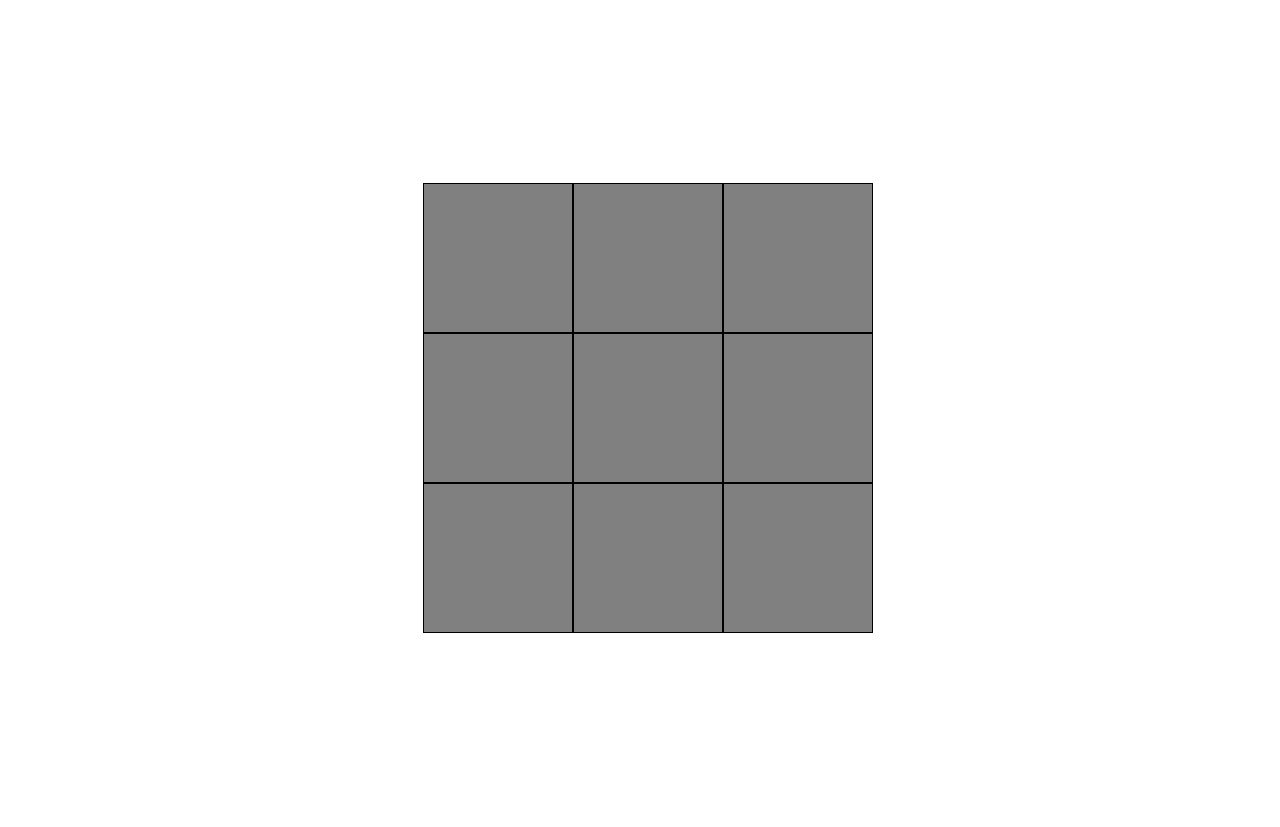
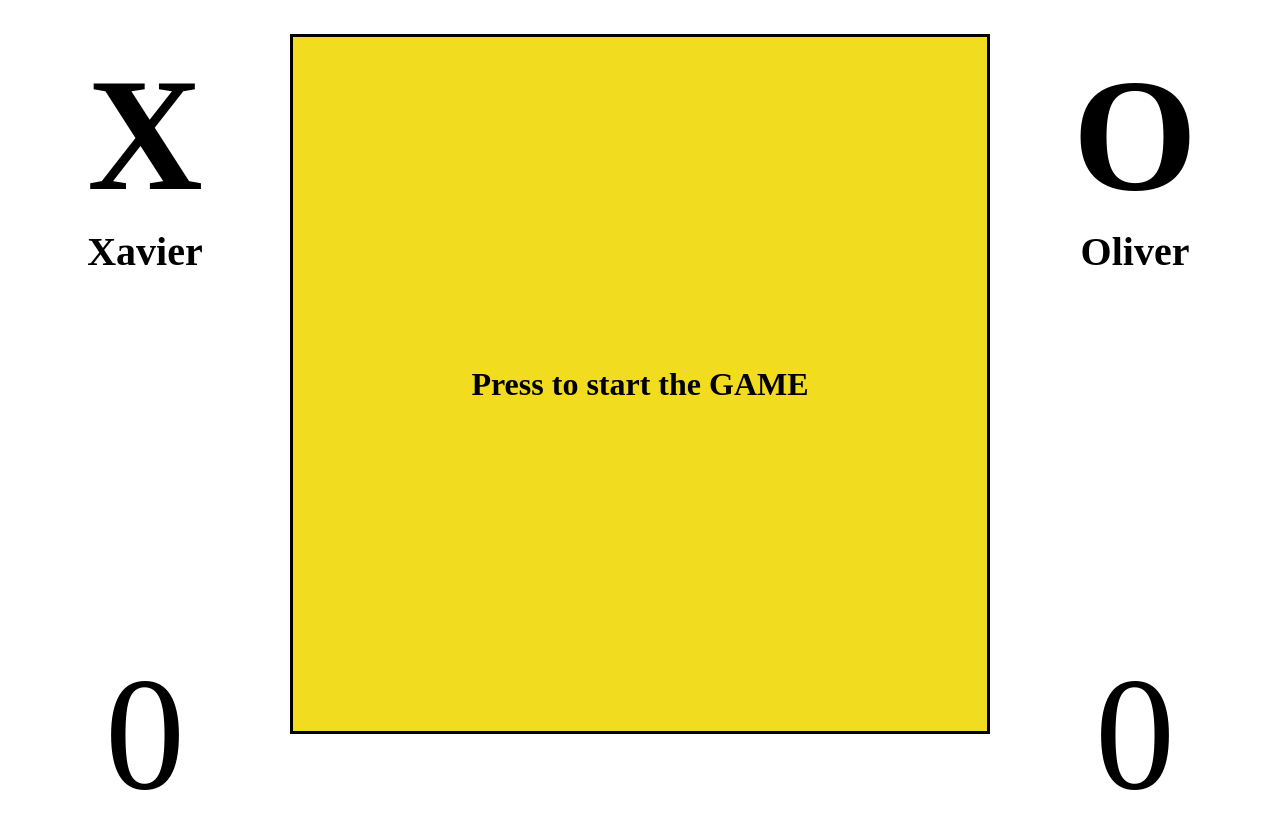
Before and after one commit to mamba0328/ticTacToe, a plain HTML site: page index.html in a window 1280 px wide. Drawn offline with Linux system fonts and the light colour scheme.

Commit message:
the project is semi finished, only AI has left

```diff
--- a/css/style.css
+++ b/css/style.css
@@ -1,3 +1,5 @@
+@import url('https://fonts.googleapis.com/css2?family=Be+Vietnam+Pro:wght@100&display=swap');
+
 * {
     box-sizing: border-box;
 }
@@ -13,25 +15,123 @@ body {
     display: flex;
     align-items: center;
     justify-content: center;
+    margin: 0;
 }
 
 .square {
-    color: white;
-    width: 150px;
-    height: 150px;
+    font-family: 'Be Vietnam Pro', sans-serif;
+    color: rgb(0, 0, 0);
+    width: 33.33%;
+    height: 33.33%;
     border: solid black 1px;
     text-align: center;
     display: flex;
     justify-content: center;
     align-items:center;
     font-weight: 900;
-    font-size: 100px;
+    font-size: 150px;
+    cursor: pointer;
 }
 
 #gameGrid {
-    width: 450px;
-    height: 450px;
-    background-color: gray;
+    position: relative;
+    width: 700px;
+    height: 700px;
+    background-color: rgb(241, 220, 31);
     display: flex;
+    justify-content: center;
+    align-items: center;
     flex-wrap: wrap;
+    border: solid black 3px;
+    cursor: pointer;
+    margin-bottom: 2em;
 }
+
+
+
+#x {
+    height: 100%;
+    width: 30%;
+    display:flex;
+    flex-direction: column;
+    justify-content: space-between;
+    align-items: center;
+    margin: 0;
+    font-size: 500%;
+    margin-top: -10%;
+
+}
+
+
+
+#o {
+    height: 100%;
+    width: 30%;
+    display:flex;
+    flex-direction: column;
+    justify-content: space-between;
+    align-items: center;
+    margin: 0;
+    font-size: 500%;
+    margin-top: -10%;
+}
+
+#x div {
+    display:flex;
+    flex-direction: column;
+    justify-content: start;
+    align-items: center;
+    margin-bottom: 60%;
+}
+
+#o div {
+    display:flex;
+    flex-direction: column;
+    justify-content: start;
+    align-items: center;
+    margin-bottom: 60%;
+}
+
+#x h1 {
+    margin-bottom: 0;
+}
+#x h2 {
+    font-size: 50%;
+    margin-top: 0;
+    cursor: pointer;
+}
+
+#o h1 {
+    margin-bottom: 0;
+}
+#o h2 {
+    font-size: 50%;
+    margin-top: 0;
+    cursor: pointer;
+}
+
+#x p {
+    font-size: 200%;
+ }
+
+ #o p {
+    font-size: 200%;
+ }
+#gameSection {
+    display: flex;
+    flex-direction: column;
+    justify-content: center;
+    align-items: center;
+}
+
+#gameSection button{
+    position: absolute;
+    margin-top: 43%;
+    width: 12%;
+}
+
+#gameSection h2{
+    margin-bottom: 45%;
+    position: absolute;
+    font-size: 200%;
+}
--- a/index.html
+++ b/index.html
@@ -9,6 +9,28 @@
     <script src="js/script.js" defer></script>
 </head>
 <body>
-    <div id='gameGrid'></div>
+    <div id='x'>
+        <div>
+            <h1>X</h1>
+            <h2 id='xName'>NAME</h2>
+        </div>
+
+        <p id='xScore'>0</p>
+    </div>
+    <div id='gameSection'>
+    <h2 id='results'></h1>
+    <div id='gameGrid'>
+        <h1 id='placeHolder'>Press to start the GAME</h1>
+    </div>
+    <button id='restart'>RESTART?</button>
+    </div>
+    <div id='o'>
+        <div>
+            <h1>O</h1>
+            <h2 id='oName'>NAME</h2>
+        </div>
+
+        <p id='oScore'>0</p>
+    </div>
 </body>
 </html>
--- a/js/script.js
+++ b/js/script.js
@@ -1,12 +1,21 @@
+// factory for players
+const player = function(name, marker){
+  return {name, marker}
+}
+
+let xPlayer = player('Xavier', 'X');
+let oPlayer = player('Oliver', 'O');
+
+
 // creats gameField and shows the array keys value
 const gamefield = (() => {
+  const board = [1,1,1,1,1,1,1,1,1];
+  const restart = document.getElementById('restart')
+  const grid = document.getElementById('gameGrid'); //main gamefield
+  restart.style.display = 'none';
+  const create = function () { //generates 9 divs and shows gameboard values, also each has it own id to track then in the array
 
-    const board = [1,1,1,1,1,1,1,1,1];
-    const grid = document.getElementById('gameGrid'); //main gamefield
-
-    const create = function () { //generates 9 divs and shows gameboard values, also each has it own id to track then in the array
     for(i=0;i<board.length; i++){
-
       const square = document.createElement('div');
       square.setAttribute('id',i);
       square.classList.add('square');
@@ -14,7 +23,7 @@ const gamefield = (() => {
 
       //changes borders color on mouseover
       square.addEventListener('mouseover', function(e){
-            e.target.style.border = 'solid 1px blue'
+          e.target.style.border = 'solid 3px rgb(0, 153, 255)'
           })
       square.addEventListener('mouseleave', function(e){
               e.target.style.border = 'solid 1px black'
@@ -22,36 +31,66 @@ const gamefield = (() => {
     }
   }
 
-    //
   const refresh = function () { //will be called after evry choise to display X or O;
       const squares = Array.from(grid.children)
 
       for(i=0; i<squares.length; i++){
-            if(gamefield.board[i] !=1){
+          if(gamefield.board[i] !=1 && restart.style.display === 'none'){
           squares[i].innerText= gamefield.board[i]
        }
       }
   }
 
-    return { refresh, create, board, grid }
- })();
-
- gamefield.create();
-
-// factory for players
- const player = function(name, marker){
-
-     return {name, marker}
+  const clear = function(){
+    for (i=0; i<board.length; i++){
+      board[i]= 1;
+      const squares = Array.from(grid.children);
+      squares[i].innerText = '';
+     }
   }
 
- const xPlayer = player('Xavier', 'X');
- const oPlayer = player('Oliver', 'O');
+  const oName = document.getElementById('oName')
+  const xName = document.getElementById('xName')
+  oName.innerText = oPlayer.name;
+  xName.innerText = xPlayer.name;
 
+  oName.addEventListener('mouseenter', () => oName.style.color = 'rgb(0, 153, 255)')
+  xName.addEventListener('mouseenter', () => xName.style.color = 'rgb(0, 153, 255)')
+
+  oName.addEventListener('mouseleave', () => oName.style.color = 'black')
+  xName.addEventListener('mouseleave', () => xName.style.color = 'black')
+
+  oName.addEventListener('click', () => {
+    let newName = prompt('Enter your name')
+
+    if(newName != '' || newName != null){
+      oName.innerText = newName;
+    }
+  }, {once:true})
+
+  xName.addEventListener('click', () => {
+    let newName = prompt('Enter your name')
+
+    if(newName != '' || newName != null){
+      xName.innerText = newName;
+    }
+  }, {once:true})
+
+
+  return { refresh, create, board, grid, clear, restart }
+})();
 
 //game core
 const game = (() => {
-    const squares = Array.from(gamefield.grid.children);
+
+  //displays results
+  let oCounter = 0;
+  let xCounter = 0;
+  //
   let currentPlayer = 'xPlayer';//needed toggle players between
+  //
+  const results = document.querySelector('#results');
+  results.style.display = 'none';
 
   let chekXResults = function() { //cheks either Xplayer win or not
     const xWinCondts = [["X","X","X",0,0,0,0,0,0], //pack of win conditions for xPlayer
@@ -62,7 +101,9 @@ const gamefield = (() => {
     ["X",0,0,0,"X",0,0,0,"X"],
     [0,0,"X",0,"X",0,"X",0,0]
   ];
+    const xScore= document.getElementById("xScore")
 
+    xScore.innerText = xCounter;
 
     for(i=0; i<gamefield.board.length; i++){
       let matchCount = 0;
@@ -75,7 +116,12 @@ const gamefield = (() => {
         }
 
         if(matchCount === 3){
-            alert('X win');
+          const xName = document.getElementById('xName')
+          const oName = document.getElementById('oName')
+          xCounter+=1;
+          xScore.innerText = xCounter;
+          results.style.display = 'flex';
+          results.innerText = `${xName.innerText} smashed ${oName.innerText}`
           return true
         }
 
@@ -86,7 +132,6 @@ const gamefield = (() => {
       }
 
       if(tieCount===9){
-          alert('This is a TIE')
         return true
       }
 
@@ -103,22 +148,33 @@ const gamefield = (() => {
     [0,0,"O",0,"O",0,"O",0,0]
   ];
 
+    const oScore= document.getElementById("oScore")
+
+    oScore.innerText = oCounter;
 
     for(i=0; i<gamefield.board.length; i++){
       let matchCount = 0;
       for(j=0; j<gamefield.board.length; j++){
         if(gamefield.board[j] === oWinCondts[i][j]){
           matchCount+=1;
+
         }
 
         if(matchCount === 3){
-            alert('O win');
+          const xName = document.getElementById('xName')
+          const oName = document.getElementById('oName')
+          oCounter += 1;
+          oScore.innerText = oCounter;
+          results.style.display = 'flex';
+          results.innerText = `${oName.innerText} smashed ${xName.innerText} `
           return true
         }
       }
     }
   }
 
+  const start = function() {
+    const squares = Array.from(gamefield.grid.children);
     squares.forEach(square => { //let players leave their marker on decided sqaure
     square.addEventListener('click', e => {
         if(gamefield.board[e.target.id] === 1){//cheks either square is empty or not
@@ -128,9 +184,7 @@ const gamefield = (() => {
               currentPlayer = 'oPlayer';//toggle players
 
               if(chekXResults()){ // cheks the results of the game
-                  squares.forEach(square => {
-                    square.style.display = 'none';
-                  })
+                endGame();
               }
             } else if(currentPlayer === 'oPlayer'){
               gamefield.board[e.target.id] = oPlayer.marker;
@@ -138,17 +192,36 @@ const gamefield = (() => {
               currentPlayer = 'xPlayer';
 
                 if(chekOResults()){  // cheks the results of the game
-                  squares.forEach(square => {
-                    square.style.display = 'none';
-                  })
+                  endGame();
               }
           }
-
-
-
-
         }
       })
   })
+  }
 
+  const first = function() {
+    gamefield.grid.replaceChildren();
+    gamefield.create();
+    start();
+  }
+
+  const endGame = function() {
+    currentPlayer = 'xPlayer'
+    gamefield.restart.style.display ='flex';
+    gamefield.restart.addEventListener('click', ()=> {
+      gamefield.clear();
+      gamefield.restart.style.display ='none';
+      results.style.display = 'none';
+      start();
+    })
+  }
+
+  gamefield.grid.addEventListener('click', () => {
+    if(gamefield.grid.children.length < 5){
+    first();
+   }
+  })
+
+  return {start}
 })();
```
Lines whose indentation alone changed are shown as unchanged.
